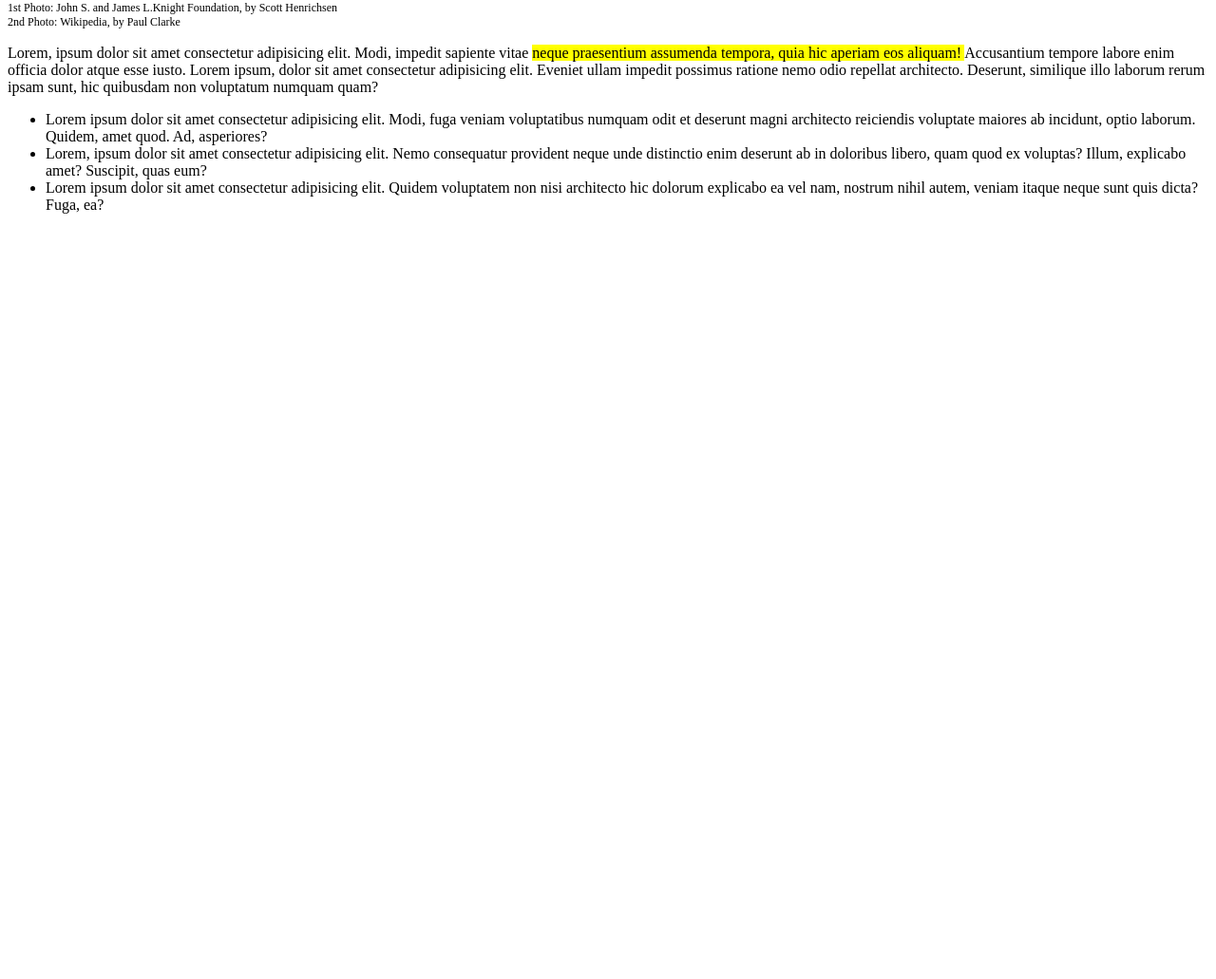
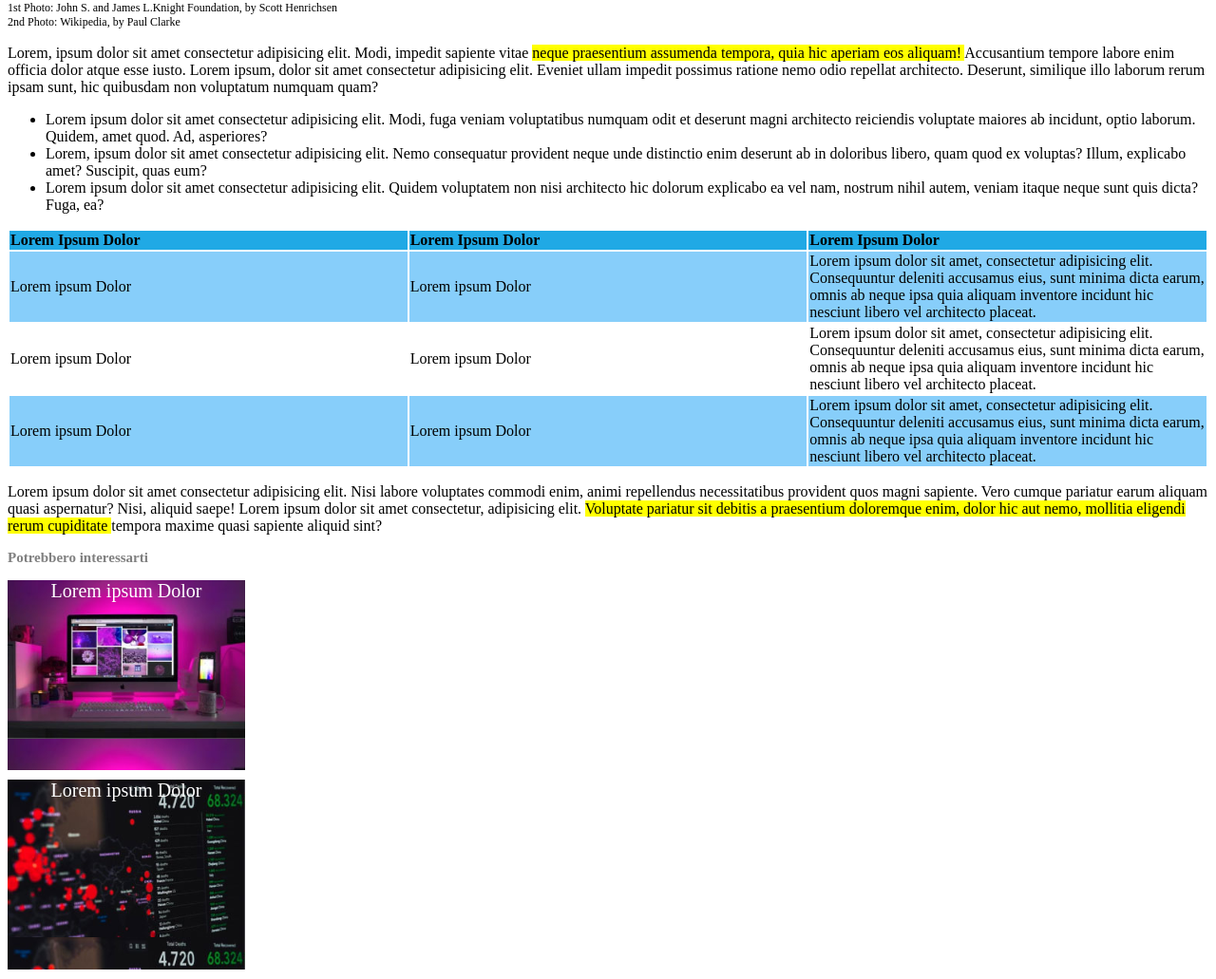
Before and after one commit to Carmine-Faella/html-css-booleaner, a plain HTML site: page index.html in a window 1280 px wide. Shown: the part 560-1591 px from the top of the page at 95% size. Before the commit the page ends 801 px from the top, so only its background shows below. Drawn offline with Linux system fonts and the light colour scheme.

Commit message:
FIne-lavoro

```diff
--- a/css/style.css
+++ b/css/style.css
@@ -27,3 +27,41 @@ h1{
 .text-2{
     font-size: 12px;
 }
+
+table{
+    width: 100%;
+    text-align: left;
+    table-layout: fixed;
+}
+
+tr:nth-child(odd) {
+    background-color: #87cefa;
+}
+
+th{
+    background-color:rgb(32, 169, 229);
+
+}
+
+h3{
+    color: grey;
+    font-size: 15px;
+}
+
+.Quadrati{
+    width: 250px;
+    height: 200px;
+    margin-bottom: 10px;
+    color: white;
+    font-size: 20px;
+    text-align: center;
+    background-size: contain;
+}
+
+#immagine-1{
+  background-image: url(../img/monitor.jpg);
+}
+
+#immagine-2{
+  background-image: url(../img/graph.jpg);
+}
--- a/index.html
+++ b/index.html
@@ -49,20 +49,53 @@
 
             </section>
 
+            <section>
 
+                <table>
+                    <thead>
+                        <tr>
+                            <th>Lorem Ipsum Dolor</th>
+                            <th>Lorem Ipsum Dolor</th>
+                            <th>Lorem Ipsum Dolor</th>
+                        </tr>
+                    </thead>
+                    <tbody>
+                        <tr>
+                            <td>Lorem ipsum Dolor</td>
+                            <td>Lorem ipsum Dolor</td>
+                            <td>Lorem ipsum dolor sit amet, consectetur adipisicing elit. Consequuntur deleniti accusamus eius, sunt minima dicta earum, omnis ab neque ipsa quia aliquam inventore incidunt hic nesciunt libero vel architecto placeat.</td>
+                        </tr>
+                        <tr>
+                            <td>Lorem ipsum Dolor</td>
+                            <td>Lorem ipsum Dolor</td>
+                            <td>Lorem ipsum dolor sit amet, consectetur adipisicing elit. Consequuntur deleniti accusamus eius, sunt minima dicta earum, omnis ab neque ipsa quia aliquam inventore incidunt hic nesciunt libero vel architecto placeat.</td>
+                        </tr>
+                        <tr>
+                            <td>Lorem ipsum Dolor</td>
+                            <td>Lorem ipsum Dolor</td>
+                            <td>Lorem ipsum dolor sit amet, consectetur adipisicing elit. Consequuntur deleniti accusamus eius, sunt minima dicta earum, omnis ab neque ipsa quia aliquam inventore incidunt hic nesciunt libero vel architecto placeat.</td>
+                        </tr>
+                    </tbody>
+                </table>
 
+                <p>Lorem ipsum dolor sit amet consectetur adipisicing elit. Nisi labore voluptates commodi enim, animi repellendus necessitatibus provident quos magni sapiente. Vero cumque pariatur earum aliquam quasi aspernatur? Nisi, aliquid saepe! Lorem ipsum dolor sit amet consectetur, adipisicing elit. <mark>Voluptate pariatur sit debitis a praesentium doloremque enim, dolor hic aut nemo, mollitia eligendi rerum cupiditate </mark>tempora maxime quasi sapiente aliquid sint?</p>
 
-
-
-
-
-
+            </section>
 
         </main>
 
         <footer>
 
+            <h3>Potrebbero interessarti</h3>
+
+            <div class="Quadrati" id="immagine-1">
+                Lorem ipsum Dolor
+            </div>
+
+            <div class="Quadrati" id="immagine-2">
+                Lorem ipsum Dolor
+            </div>
+
         </footer>
-
     </body>
 </html>
```
